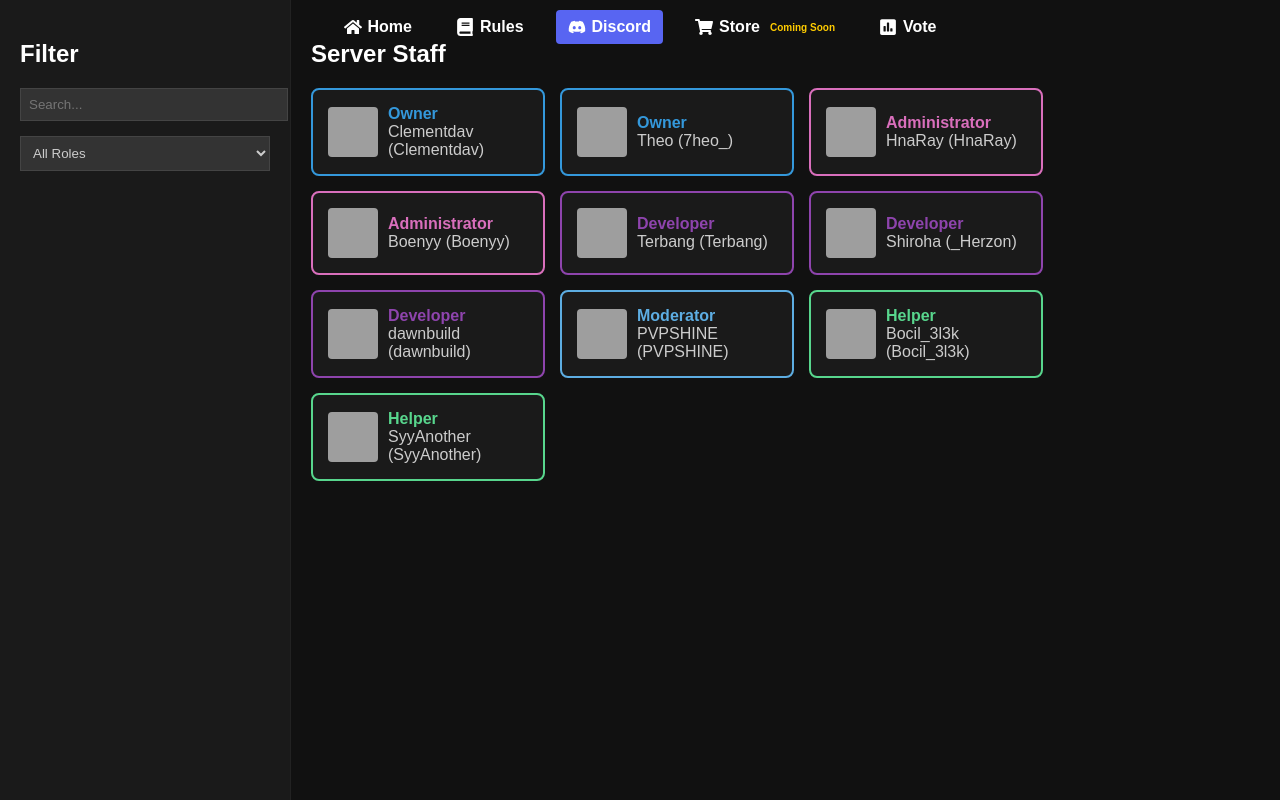
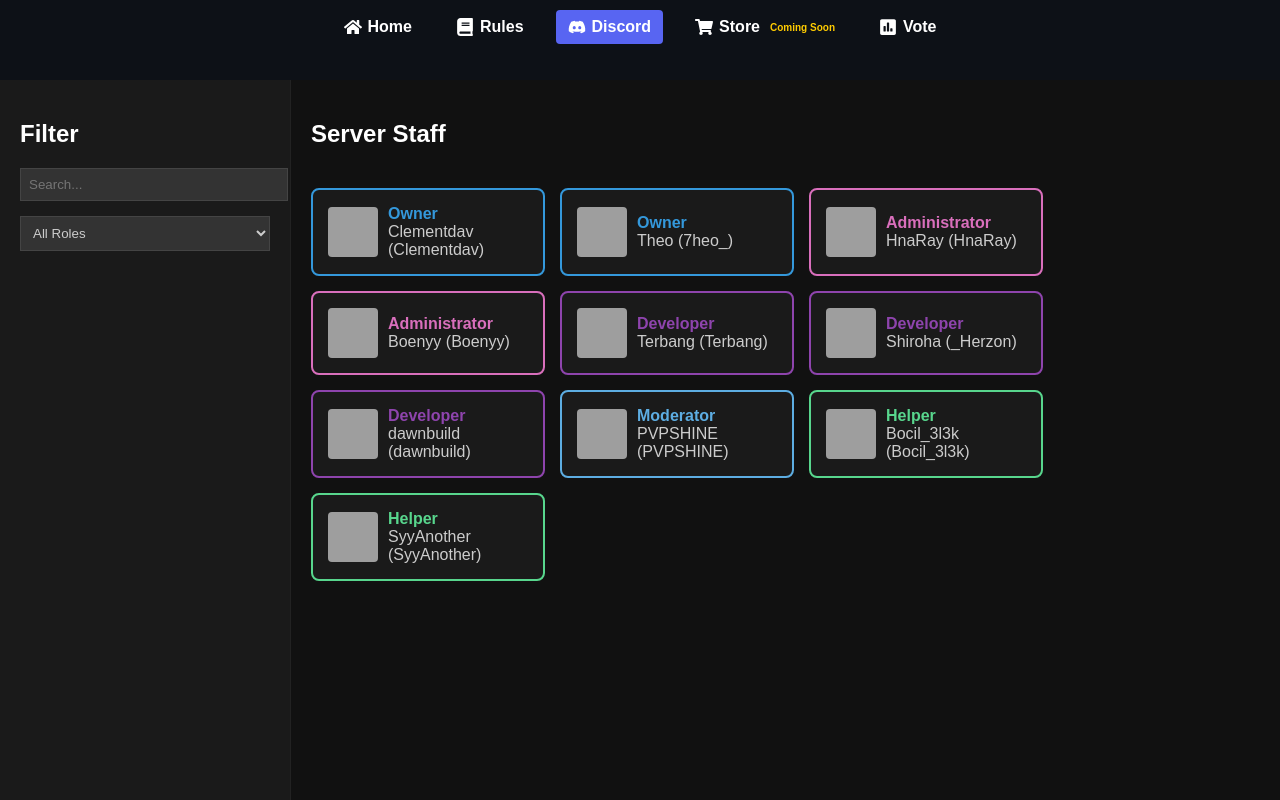
Before and after one commit to ranggaardhyy/Visantara-Official, a React (Vite) app: page /members in a window 1280 px wide. Shown: the top 800 px of the page. Built offline with nearby package versions, Linux system fonts and the light colour scheme; grey boxes are pictures that could not be loaded; the HTML template or start-up script is replaced by a standard one.

Commit message:
FIx Member Pages

```diff
--- a/src/pages/Members.jsx
+++ b/src/pages/Members.jsx
@@ -61,13 +61,14 @@ export default function Members() {
     setStaffMembers(dummyData);
   }, []);
 
-  const filteredMembers = staffMembers.filter((member) =>
-    member.username.toLowerCase().includes(searchTerm.toLowerCase()) &&
-    (selectedRole === "All" || member.role === selectedRole)
+  const filteredMembers = staffMembers.filter(
+    (member) =>
+      member.username.toLowerCase().includes(searchTerm.toLowerCase()) &&
+      (selectedRole === "All" || member.role === selectedRole)
   );
 
   return (
-    <div style={{ display: "flex", minHeight: "100vh", backgroundColor: "#111", color: "#ccc" }}>
+    <div style={{ display: "flex", minHeight: "100vh", backgroundColor: "#111", color: "#ccc", marginTop: "80px" }}>
       <div style={{ width: "250px", padding: "20px", backgroundColor: "#1a1a1a", borderRight: "1px solid #222" }}>
         <h2 style={{ color: "#fff" }}>Filter</h2>
         <input
@@ -80,7 +81,7 @@ export default function Members() {
         <select
           value={selectedRole}
           onChange={(e) => setSelectedRole(e.target.value)}
-          style={{ width: "100%", padding: "8px", backgroundColor: "#333", color: "#ccc", border: "1px solid #444" }}
+          style={{ width: "100%", padding: "8px", marginBottom: "15px", backgroundColor: "#333", color: "#ccc", border: "1px solid #444" }}
         >
           <option value="All">All Roles</option>
           {roles.map((role) => (
@@ -95,7 +96,7 @@ export default function Members() {
           variants={containerVariants}
           initial="hidden"
           animate="show"
-          style={{ display: "flex", flexWrap: "wrap", gap: "15px" }}
+          style={{ display: "flex", flexWrap: "wrap", gap: "15px", paddingTop: "20px" }} // ← padding top ditambahkan di sini
         >
           {filteredMembers.map((member) => {
             const { mainUsername, nickname } = nickMC(member.username);
```
